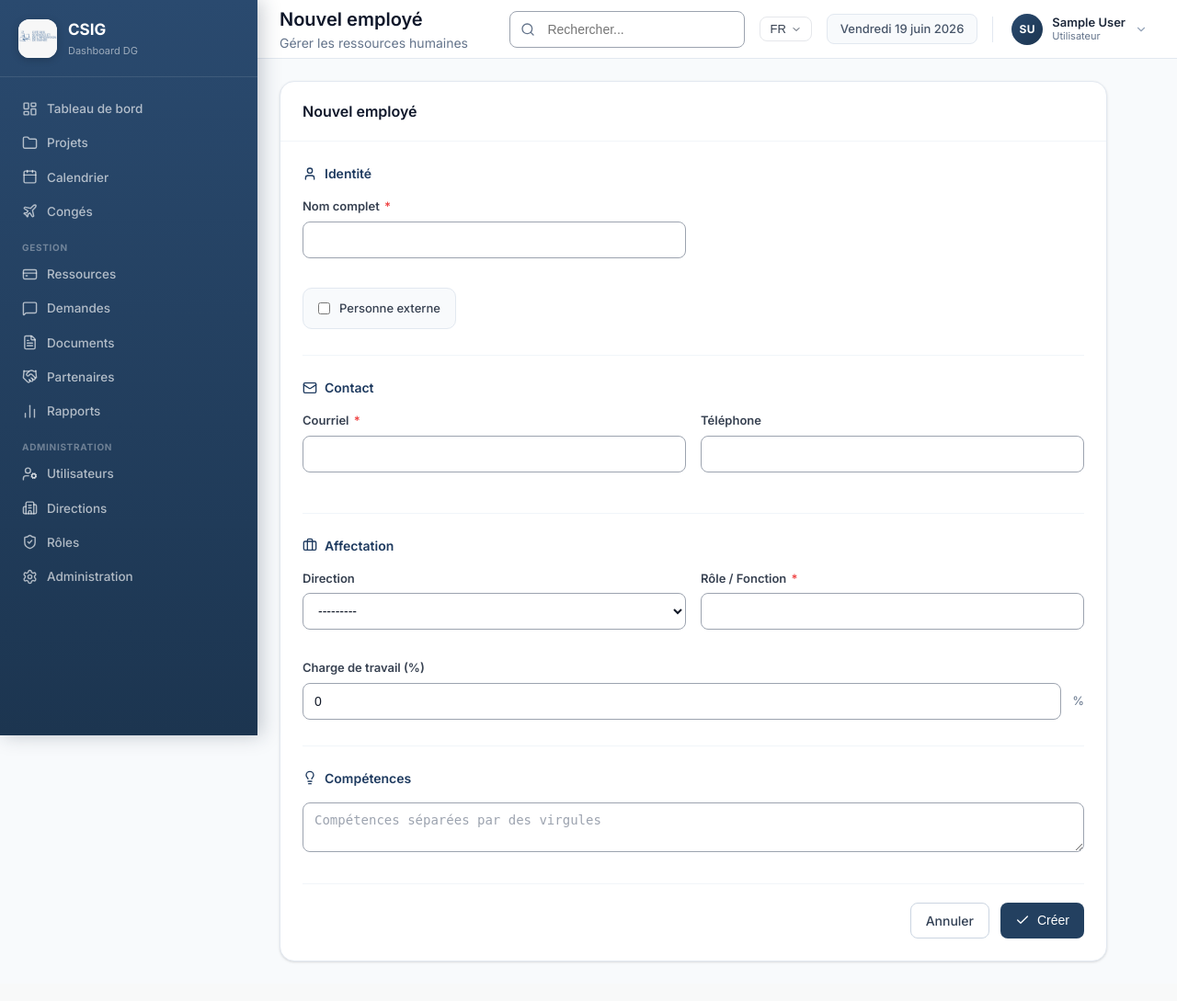
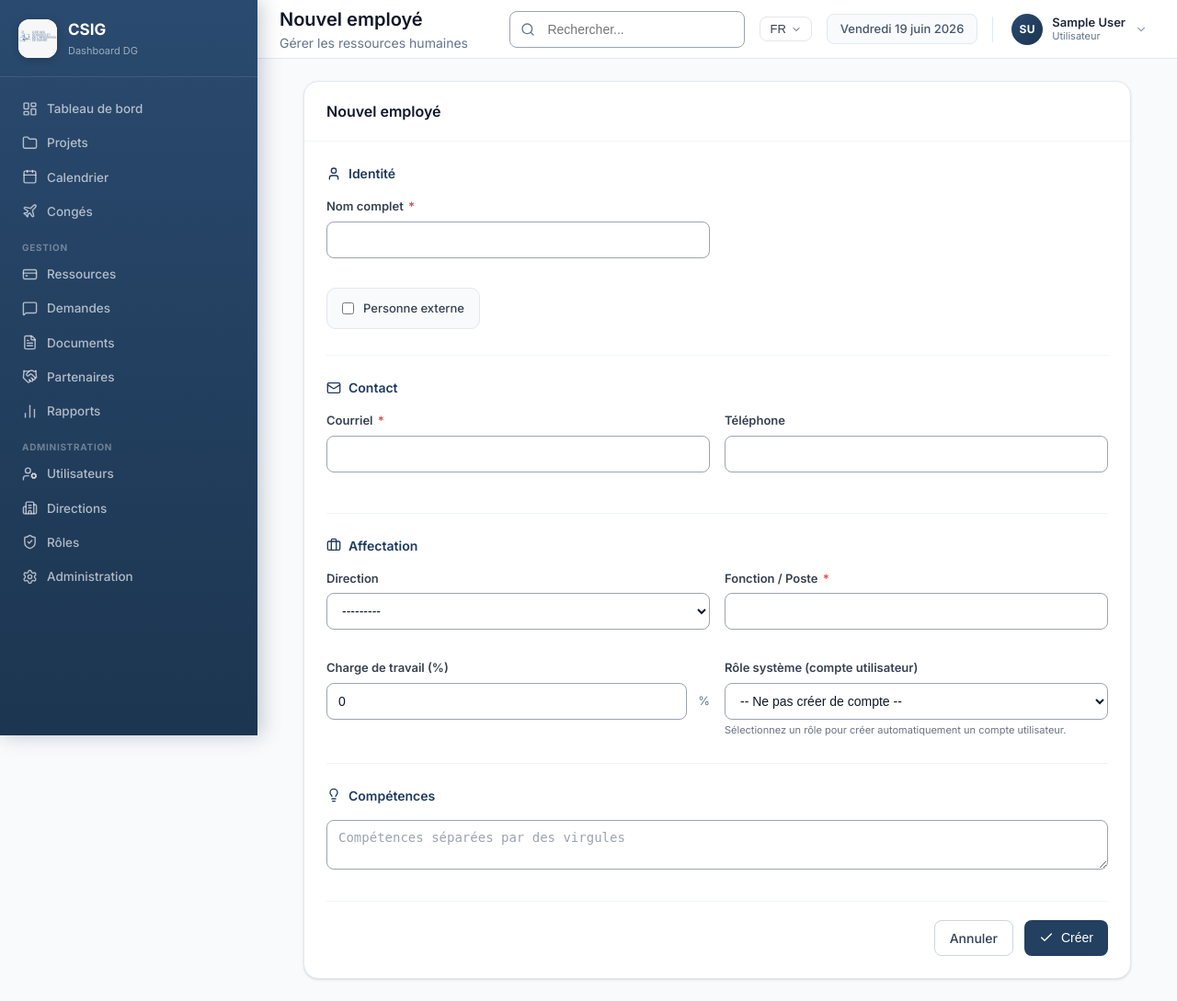
Before and after one commit to Bella5768/Dashbord_Direction, a Django app: page /employes/nouveau/ in a window 1280 px wide. Shown: the whole page at 92% size. Before the commit the page ends 1047 px from the top, so only its background shows below. Run offline with Django 5.2, Linux system fonts and the light colour scheme; the visitor is signed in with stand-in values (Sample User, id 1); data comes from the database, SQL or seed files in the repository; some libraries are stand-ins or nearby versions.

Commit message:
feat: création de compte utilisateur depuis le formulaire employé + formulaire centré

```diff
--- a/core/forms_project.py
+++ b/core/forms_project.py
@@ -1,7 +1,7 @@
 from django import forms
 from django.db.models import Max
 from django.utils.translation import gettext_lazy as _
-from .models import Project, Document, Request, Partner, Event, Direction, Budget, Employee, Milestone, SubMilestone, ProjectFolder, ProjectDocument, ProjectMember, ProjectNeed, ProjectComment, ProjectRole
+from .models import Project, Document, Request, Partner, Event, Direction, Budget, Employee, Milestone, SubMilestone, ProjectFolder, ProjectDocument, ProjectMember, ProjectNeed, ProjectComment, ProjectRole, Role
 from .currencies import CURRENCY_CHOICES, convert_currency, format_currency
 from .fields import IntlPhoneField
 
@@ -427,6 +427,13 @@ class BudgetForm(forms.ModelForm):
 class EmployeeForm(forms.ModelForm):
     """Formulaire pour les employés"""
     phone = IntlPhoneField(label=_("Téléphone"), required=False)
+    system_role = forms.ModelChoiceField(
+        queryset=Role.objects.all().order_by('name'),
+        required=False,
+        label=_("Rôle système (compte utilisateur)"),
+        empty_label=_("-- Ne pas créer de compte --"),
+        widget=forms.Select(attrs={'class': 'form-control'}),
+    )
 
     class Meta:
         model = Employee
@@ -443,11 +450,19 @@ class EmployeeForm(forms.ModelForm):
             if field_name not in ('workload', 'skills', 'is_external', 'organization'):
                 field.widget.attrs['class'] = 'form-control'
         self.fields['name'].label = _('Nom complet')
+        self.fields['role'].label = _('Fonction / Poste')
         self.fields['phone'].label = _('Téléphone')
         self.fields['email'].label = _('Email')
         self.fields['direction'].required = False
         self.fields['organization'].required = False
         self.fields['email'].required = False
+
+        # Pré-remplir le rôle système si l'employé a déjà un compte
+        if self.instance and self.instance.pk:
+            try:
+                self.fields['system_role'].initial = self.instance.user_profile.role
+            except Exception:
+                pass
 
         # Restriction : un directeur ne peut creer/modifier que des employes de sa direction
         profile = getattr(user, 'profile', None) if user else None
@@ -474,6 +489,7 @@ class EmployeeForm(forms.ModelForm):
         is_external = cleaned.get('is_external', False)
         organization = cleaned.get('organization', '').strip()
         email = cleaned.get('email', '').strip()
+        system_role = cleaned.get('system_role')
 
         if is_external and not organization:
             self.add_error('organization', _("L'organisation est obligatoire pour une personne externe."))
@@ -481,4 +497,7 @@ class EmployeeForm(forms.ModelForm):
         if not is_external and not email:
             self.add_error('email', _("L'email est obligatoire pour un employé interne (nécessaire pour la création de compte)."))
 
+        if system_role and not email:
+            self.add_error('system_role', _("Un email est requis pour créer un compte utilisateur."))
+
         return cleaned
--- a/core/views.py
+++ b/core/views.py
@@ -198,6 +198,60 @@ def _generate_username(full_name):
     return username
 
 
+def _create_or_update_user_for_employee(request, employee, system_role):
+    """Crée ou met à jour le compte utilisateur lié à un employé et envoie l'invitation."""
+    from django.contrib.auth.models import User as DjangoUser
+    from .models import UserProfile
+
+    if not employee.email:
+        return False, _("L'employé n'a pas d'adresse email.")
+
+    try:
+        linked_profile = employee.user_profile
+        linked_profile.role = system_role
+        linked_profile.direction = employee.direction
+        linked_profile.save(update_fields=['role', 'direction', 'updated_at'])
+        return True, _("Le rôle système du compte lié a été mis à jour.")
+    except Exception:
+        pass
+
+    username = _generate_username(employee.name)
+    name_parts = employee.name.strip().split()
+
+    user = DjangoUser(
+        username=username,
+        email=employee.email,
+        first_name=name_parts[0] if name_parts else '',
+        last_name=' '.join(name_parts[1:]) if len(name_parts) > 1 else '',
+        is_active=False,
+    )
+    user.set_unusable_password()
+    user.save()
+
+    profile, created = UserProfile.objects.get_or_create(user=user)
+    profile.role = system_role
+    profile.direction = employee.direction
+    profile.employee = employee
+    profile.save()
+
+    activation_link = _build_activation_link(request, user)
+    invited_by = request.user.get_full_name() or request.user.username
+    from .notifications import notify_account_invitation
+    email_ok, email_msg = notify_account_invitation(user, activation_link, invited_by)
+
+    UserActivity.objects.create(
+        user=request.user,
+        action='create',
+        description=f"Création du compte {username} pour {employee.name}",
+        ip_address=get_client_ip(request),
+        user_agent=request.META.get('HTTP_USER_AGENT', '')[:500],
+    )
+
+    if email_ok:
+        return True, _("Compte créé pour {name}. Invitation envoyée à {email}.").format(name=employee.name, email=employee.email)
+    return True, _("Compte créé (identifiant : {username}) mais l'email n'a pas pu être envoyé : {msg}").format(username=username, msg=email_msg)
+
+
 def _build_reset_link(request, user):
     """Génère le lien de réinitialisation de mot de passe (uid + token Django, valable 3 jours)."""
     from django.contrib.auth.tokens import default_token_generator
@@ -3772,7 +3826,16 @@ def employee_create(request):
             if profile.role_slug == 'directeur' and profile.direction_id:
                 employee.direction_id = profile.direction_id
             employee.save()
-            messages.success(request, _("Employé créé avec succès."))
+
+            system_role = form.cleaned_data.get('system_role')
+            if system_role:
+                ok, msg = _create_or_update_user_for_employee(request, employee, system_role)
+                if ok:
+                    messages.success(request, msg)
+                else:
+                    messages.warning(request, msg)
+            else:
+                messages.success(request, _("Employé créé avec succès."))
             return redirect('core:resources')
     else:
         form = EmployeeForm(user=request.user)
@@ -3814,7 +3877,15 @@ def employee_edit(request, employee_id):
             except Exception:
                 pass  # pas de compte lié
 
-            messages.success(request, _("Employé modifié avec succès."))
+            system_role = form.cleaned_data.get('system_role')
+            if system_role:
+                ok, msg = _create_or_update_user_for_employee(request, obj, system_role)
+                if ok:
+                    messages.success(request, msg)
+                else:
+                    messages.warning(request, msg)
+            else:
+                messages.success(request, _("Employé modifié avec succès."))
             return redirect('core:resources')
     else:
         form = EmployeeForm(instance=employee, user=request.user)
--- a/templates/core/employee_form.html
+++ b/templates/core/employee_form.html
@@ -6,7 +6,7 @@
 {% block page_subtitle %}{% trans 'Gérer les ressources humaines' %}{% endblock %}
 
 {% block content %}
-<div class="card" style="max-width: 900px;">
+<div class="card" style="max-width: 900px; margin: 0 auto;">
     <div class="card-header">
         <h3 class="card-title">{{ title }}</h3>
     </div>
@@ -92,13 +92,23 @@
                         {% if form.role.errors %}<p class="form-error">{{ form.role.errors.0 }}</p>{% endif %}
                     </div>
                 </div>
-                <div class="form-group" style="margin-top: 16px;">
-                    <label for="{{ form.workload.id_for_label }}" class="form-label">{{ form.workload.label }}</label>
-                    <div style="display: flex; align-items: center; gap: 12px;">
-                        {{ form.workload }}
-                        <span style="font-size: 13px; color: #64748b; white-space: nowrap;">%</span>
+                <div class="grid grid-2" style="gap: 16px; margin-top: 16px;">
+                    <div class="form-group">
+                        <label for="{{ form.workload.id_for_label }}" class="form-label">{{ form.workload.label }}</label>
+                        <div style="display: flex; align-items: center; gap: 12px;">
+                            {{ form.workload }}
+                            <span style="font-size: 13px; color: #64748b; white-space: nowrap;">%</span>
+                        </div>
+                        {% if form.workload.errors %}<p class="form-error">{{ form.workload.errors.0 }}</p>{% endif %}
                     </div>
-                    {% if form.workload.errors %}<p class="form-error">{{ form.workload.errors.0 }}</p>{% endif %}
+                    <div class="form-group">
+                        <label for="{{ form.system_role.id_for_label }}" class="form-label">
+                            {{ form.system_role.label }}
+                        </label>
+                        {{ form.system_role }}
+                        {% if form.system_role.errors %}<p class="form-error">{{ form.system_role.errors.0 }}</p>{% endif %}
+                        <span class="form-help">{% trans "Sélectionnez un rôle pour créer automatiquement un compte utilisateur." %}</span>
+                    </div>
                 </div>
             </div>
 
```
